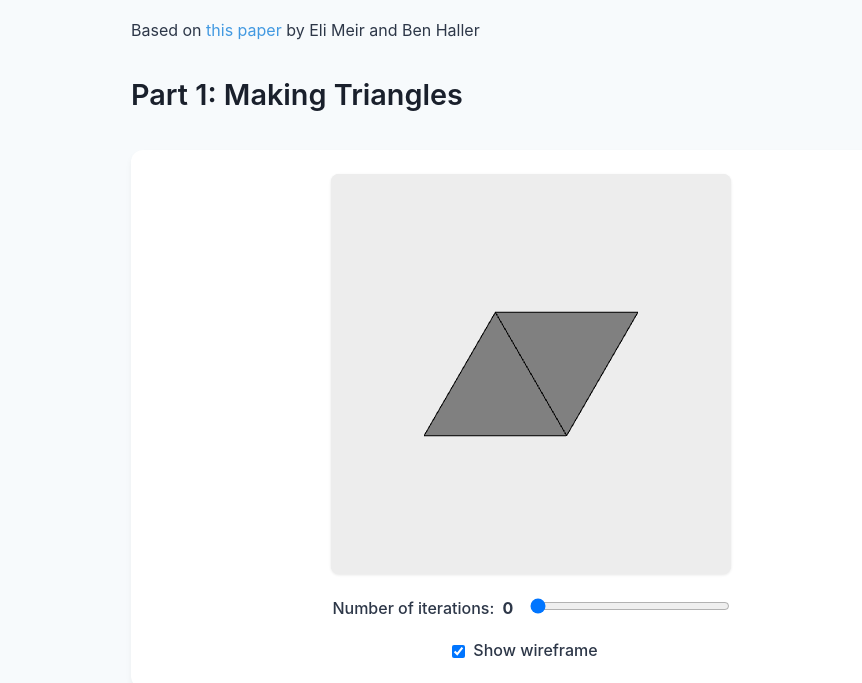
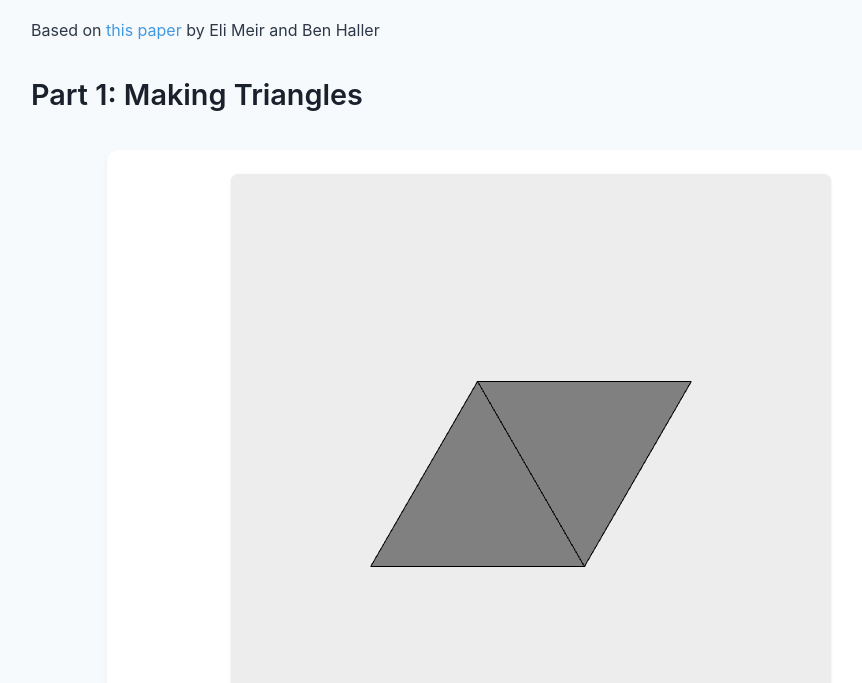
Before and after one commit to CalNightingale/FractalMountains, a website: page index.html in a window 1280 px wide. Shown: the part 118-801 px from the top of the page, without its empty margins (109-971 px from the left). Drawn offline with Linux system fonts and the light colour scheme.

Commit message:
styling and scaling

```diff
--- a/src/webgl.js
+++ b/src/webgl.js
@@ -9,12 +9,21 @@ class WebGLMountains {
         // Initialize canvas and WebGL context
         this.canvas = document.getElementById("3d-canvas");
         this.canvas.style.backgroundColor = "#EEEEEE";
-        this.canvas.width = 400;
-        this.canvas.height = 400;
-        const gl = this.canvas.getContext("webgl");
+        const gl = this.canvas.getContext("webgl", {
+            antialias: true, // Request antialiasing
+            preserveDrawingBuffer: true
+        });
         if (!gl)
             throw new Error("WebGL not supported");
         this.gl = gl;
+        // Add resize observer
+        const resizeObserver = new ResizeObserver(() => {
+            this.resizeCanvas();
+            this.drawScene();
+        });
+        resizeObserver.observe(this.canvas);
+        // Initial resize
+        this.resizeCanvas();
         // Initialize shaders and programs
         this.initShaders();
         // Set up initial geometry
@@ -181,6 +190,22 @@ class WebGLMountains {
             }
         }
     }
+    resizeCanvas() {
+        // Get the device pixel ratio
+        const dpr = window.devicePixelRatio || 1;
+        // Get the size of the canvas in CSS pixels
+        const displayWidth = Math.floor(this.canvas.clientWidth * dpr);
+        const displayHeight = Math.floor(this.canvas.clientHeight * dpr);
+        // Check if the canvas is not the same size
+        if (this.canvas.width !== displayWidth ||
+            this.canvas.height !== displayHeight) {
+            // Make the canvas the same size
+            this.canvas.width = displayWidth;
+            this.canvas.height = displayHeight;
+            // Update the viewport to match
+            this.gl.viewport(0, 0, displayWidth, displayHeight);
+        }
+    }
 }
 // Start the application when the DOM is loaded
 document.addEventListener('DOMContentLoaded', () => {
--- a/stylesheet.css
+++ b/stylesheet.css
@@ -1,6 +1,6 @@
 body {
     font-family: 'Inter', -apple-system, BlinkMacSystemFont, sans-serif;
-    max-width: 800px;
+    max-width: 1000px;
     margin: 40px auto;
     padding: 0 20px;
     line-height: 1.6;
@@ -38,8 +38,6 @@ a:hover {
     color: #2b6cb0;
 }
 
-/* Interactive container styles (shared between Part 1 and 2) */
-.interactive-triangle-container,
 .interactive-3d-container {
     margin: 32px 0;
     display: flex;
@@ -50,16 +48,32 @@ a:hover {
     padding: 24px;
     border-radius: 12px;
     box-shadow: 0 4px 6px rgba(0, 0, 0, 0.05);
+    width: 100%;
+    max-width: 800px;
+    margin-left: auto;
+    margin-right: auto;
 }
 
 /* Canvas styles */
 canvas {
-    width: 400px;
-    height: 400px;
+    width: 100%;
+    max-width: 600px;
+    height: auto;
+    aspect-ratio: 1;
     border: none;
     border-radius: 8px;
     background-color: white;
     box-shadow: 0 1px 3px rgba(0, 0, 0, 0.1);
+}
+
+/* Control group container */
+.control-group {
+    display: flex;
+    flex-direction: column;
+    align-items: center;
+    gap: 8px;
+    width: 100%;
+    max-width: 300px;
 }
 
 /* Form control styles */
@@ -70,7 +84,8 @@ label {
 
 /* Range input styling */
 input[type="range"] {
-    width: 200px;
+    width: 100%;
+    max-width: 300px;
     margin: 8px 0;
 }
 
```
Also changed, not shown: src/webgl.ts (+35 -3 lines).
